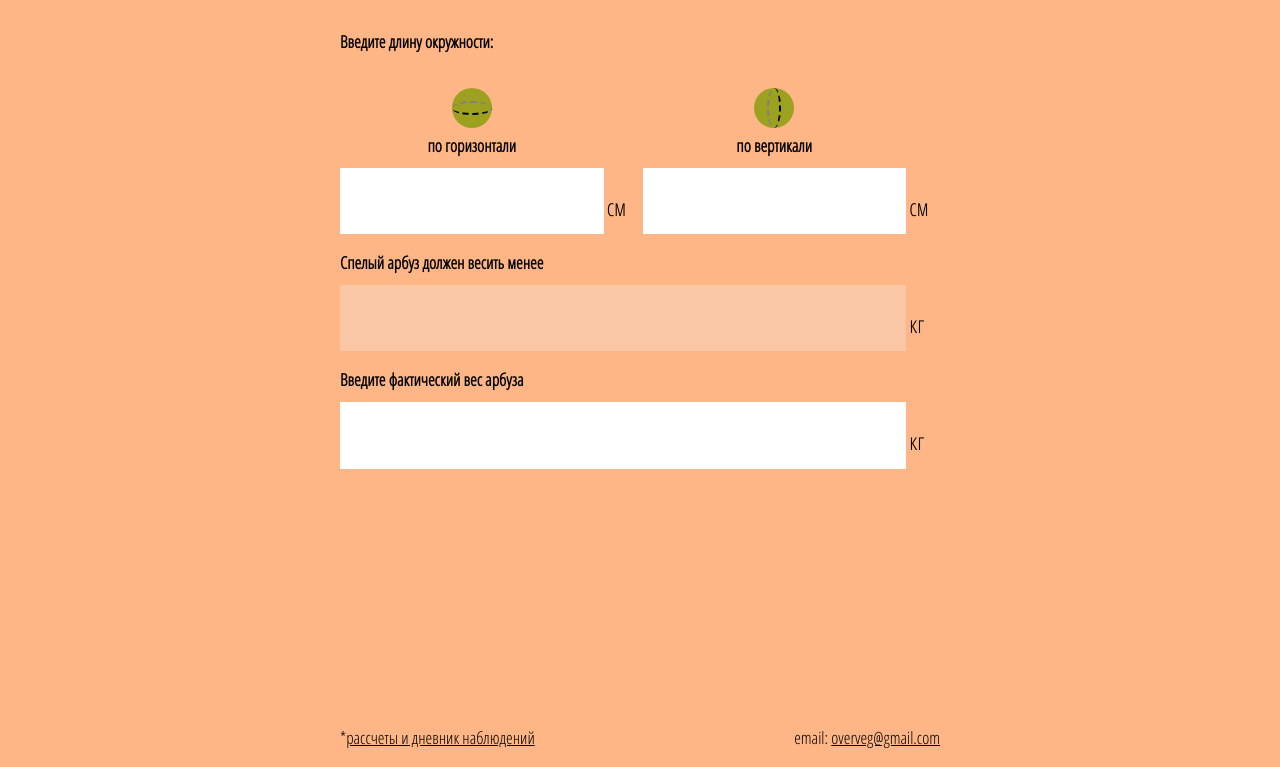
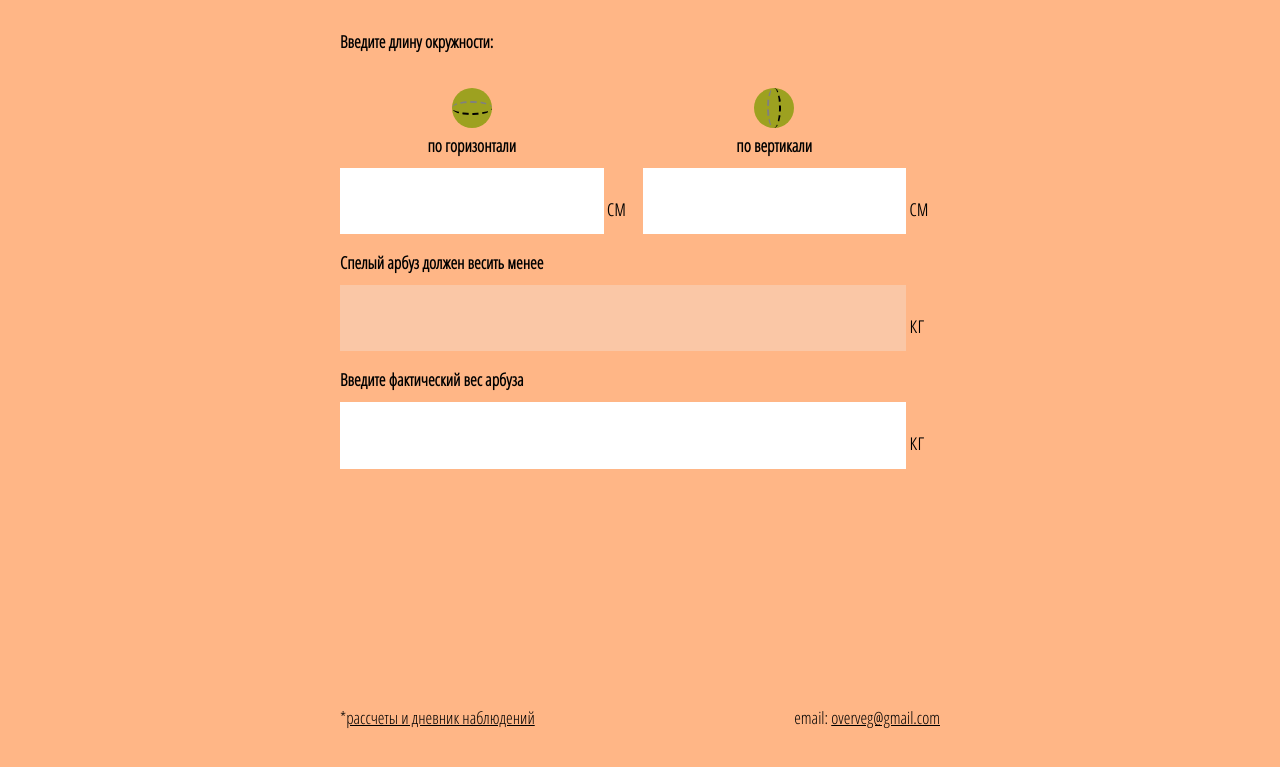
Before and after one commit to arbuzometr/arbuz.github.io, a plain HTML site: page index.html in a window 1280 px wide. Shown: the part 186-953 px from the top of the page. Drawn offline with Linux system fonts and the light colour scheme.

Commit message:
removed footer padding

```diff
--- a/css/main.css
+++ b/css/main.css
@@ -437,9 +437,7 @@ input[type=range]::-ms-fill-lower, input[type=range]::-ms-fill-upper, input[type
 }
 /* Footer */
 
-.footer {
-    padding: 20px 0;
-}
+.footer {}
 .footer__col {
 float: left;
 width: 50%;
```
